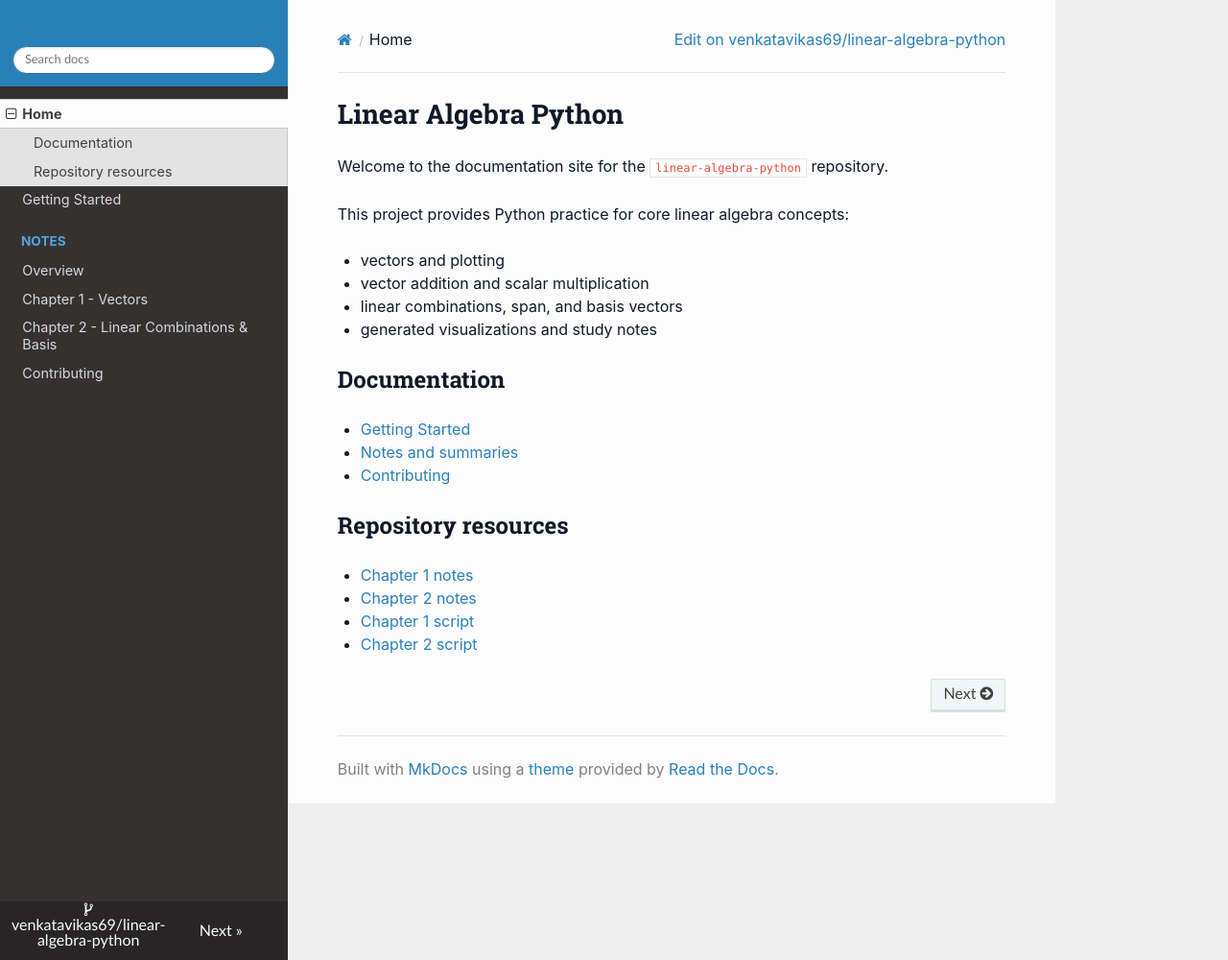
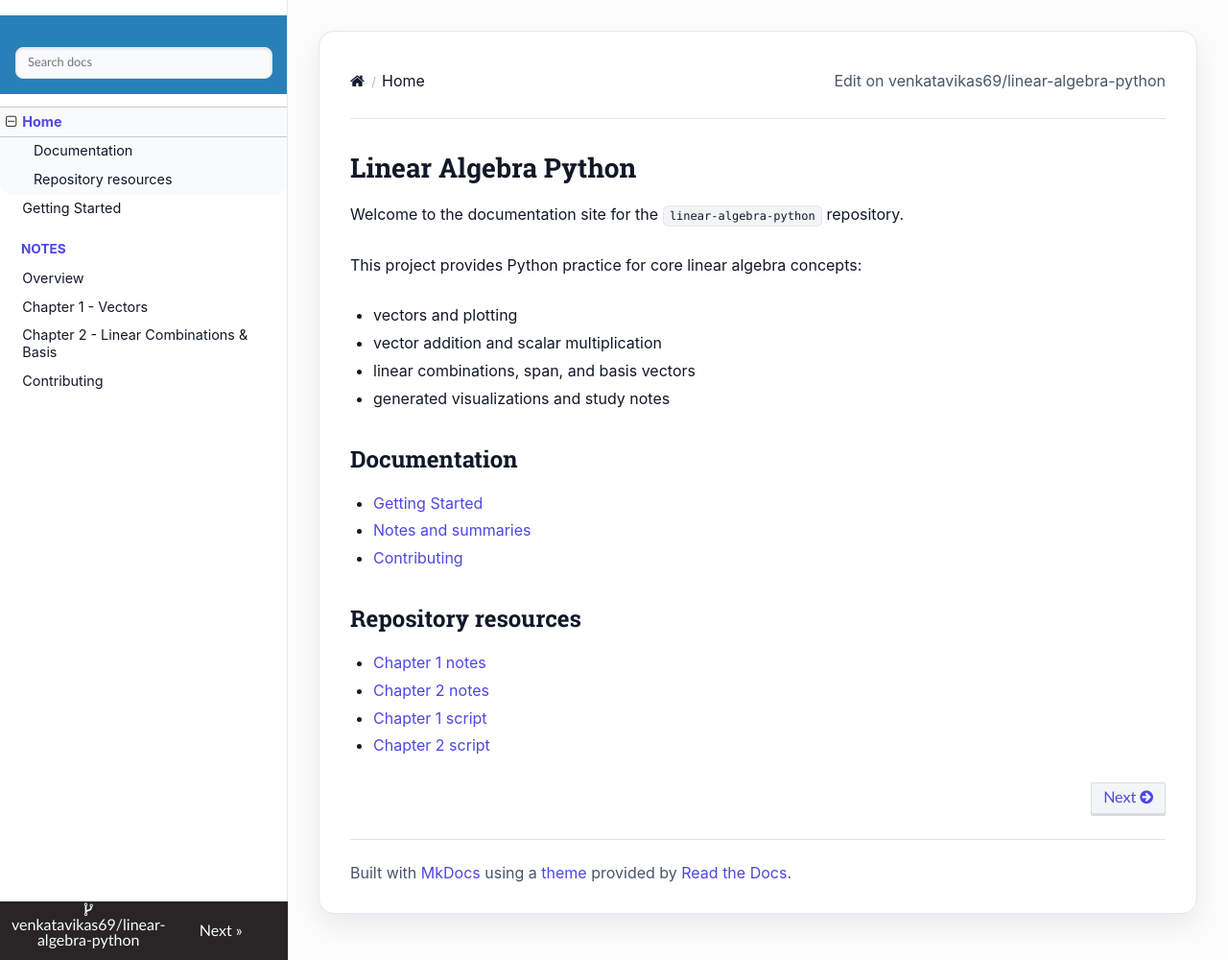
Before and after one commit to venkatavikas69/linear-algebra-python, an MkDocs documentation site: the page built from docs/index.md, in a window 1280 px wide and 1000 px high. Shown: the whole window at 96% size. Built offline with MkDocs 1.6.1, drawn with Linux system fonts in a browser that asks for light colours; nearby versions of some CDN libraries.

Commit message:
corrected css for dark themed devices

```diff
--- a/docs/css/custom.css
+++ b/docs/css/custom.css
@@ -1,4 +1,4 @@
-/* Custom MkDocs styling for a cleaner, centered layout */
+/* Custom ReadTheDocs theme styling with strong dark-mode contrast */
 
 :root {
   color-scheme: light;
@@ -36,167 +36,245 @@
   }
 }
 
+html,
 body {
-  direction: ltr !important;
-  text-align: left !important;
+  margin: 0;
+  padding: 0;
+  min-height: 100%;
+  background: var(--bg) !important;
+  color: var(--text) !important;
   font-family: 'Inter', 'Segoe UI', Helvetica, Arial, sans-serif;
-  background: var(--bg);
-  color: var(--text);
-}
-
-.md-container {
-  max-width: 1200px;
-  margin: 0 auto;
-  padding: 0 1rem 3rem;
-}
-
-.md-page {
-  padding: 1.5rem 0 2rem;
-}
-
-.md-main {
-  margin: 0 auto;
-  max-width: 980px;
-}
-
-.md-content {
-  padding: 0;
-}
-
-.md-typeset {
   text-align: left;
 }
 
-.md-typeset h1,
-.md-typeset h2,
-.md-typeset h3,
-.md-typeset h4 {
+.wy-body-for-nav {
+  background: var(--bg) !important;
+}
+
+.wy-grid-for-nav {
+  max-width: 1500px;
+  margin: 0 auto;
+}
+
+.wy-nav-side {
+  background: var(--surface) !important;
+  border-right: 1px solid var(--border) !important;
+}
+
+.wy-side-scroll {
+  padding: 1rem 0 2rem;
+}
+
+.wy-side-nav-search {
+  padding: 0 1rem 1rem;
+}
+
+.wy-side-nav-search a {
+  display: inline-flex;
+  align-items: center;
+  gap: 0.75rem;
+}
+
+.wy-side-nav-search img.logo {
+  max-height: 2.5rem;
+}
+
+.wy-menu-vertical,
+.wy-menu-horiz {
+  color: var(--text) !important;
+}
+
+.wy-menu-vertical li,
+.wy-menu-horiz li {
+  border-radius: 0.75rem;
+}
+
+.wy-menu-vertical li:hover,
+.wy-menu-horiz li:hover {
+  background: rgba(79, 70, 229, 0.08) !important;
+}
+
+.wy-menu-vertical a,
+.wy-menu-horiz a,
+.wy-nav-top a,
+.wy-breadcrumbs a {
+  color: var(--text) !important;
+}
+
+.wy-menu-vertical a:hover,
+.wy-menu-horiz a:hover,
+.wy-nav-top a:hover,
+.wy-breadcrumbs a:hover {
+  color: var(--primary) !important;
+}
+
+.wy-menu-vertical li.current > a,
+.wy-menu-vertical li.on > a {
+  background: var(--surface-strong) !important;
+  color: var(--primary) !important;
+  font-weight: 700;
+}
+
+.wy-nav-top {
+  background: var(--surface) !important;
+  border-bottom: 1px solid var(--border) !important;
+}
+
+.wy-nav-content-wrap {
+  background: transparent !important;
+}
+
+.wy-nav-content {
+  padding: 2rem 2rem 3rem !important;
+  max-width: 1080px;
+  margin: 0 auto;
+}
+
+.rst-content {
+  background: var(--surface) !important;
+  border: 1px solid var(--border) !important;
+  border-radius: 1rem;
+  padding: 2rem;
+  box-shadow: 0 12px 30px rgba(15, 23, 42, 0.08);
+  color: var(--text) !important;
+}
+
+.rst-content h1,
+.rst-content h2,
+.rst-content h3,
+.rst-content h4,
+.rst-content h5,
+.rst-content h6 {
+  color: var(--text) !important;
   margin-top: 2rem;
   margin-bottom: 1rem;
-  color: var(--text);
 }
 
-.md-typeset p,
-.md-typeset li,
-.md-typeset code,
-.md-typeset table,
-.md-typeset pre {
+.rst-content p,
+.rst-content li,
+.rst-content blockquote,
+.rst-content table,
+.rst-content ul,
+.rst-content ol {
+  color: var(--text) !important;
   line-height: 1.8;
 }
 
-.md-typeset a {
-  color: var(--primary);
+.rst-content a {
+  color: var(--primary) !important;
 }
 
-.md-typeset a:hover {
-  color: var(--accent);
+.rst-content a:hover {
+  color: var(--accent) !important;
 }
 
-.md-typeset blockquote {
-  border-left: 4px solid var(--blockquote-border);
-  background: var(--blockquote-bg);
-  color: var(--text);
+.rst-content blockquote {
+  background: var(--blockquote-bg) !important;
+  border-left: 4px solid var(--blockquote-border) !important;
+  color: var(--text) !important;
   padding: 1rem 1.25rem;
-  margin: 1.5rem 0;
 }
 
-.md-typeset table {
-  width: 100%;
-  border-collapse: collapse;
-  background: var(--surface);
+.rst-content code,
+.rst-content tt {
+  background: var(--code-bg) !important;
+  color: var(--text) !important;
+  border: 1px solid var(--border) !important;
+  border-radius: 0.35rem;
+  padding: 0.2rem 0.4rem;
 }
 
-.md-typeset table th,
-.md-typeset table td {
-  border: 1px solid var(--border);
-  padding: 0.85rem 1rem;
-}
-
-.md-typeset table th {
-  background: var(--surface-strong);
-}
-
-.md-typeset code {
-  background: var(--code-bg);
-  color: var(--text);
-  padding: 0.25rem 0.45rem;
-  border-radius: 0.35rem;
-}
-
-.md-typeset pre {
-  background: var(--pre-bg);
-  color: var(--pre-text);
+.rst-content pre {
+  background: var(--pre-bg) !important;
+  color: var(--pre-text) !important;
   padding: 1rem;
-  border-radius: 0.55rem;
+  border-radius: 0.65rem;
   overflow-x: auto;
 }
 
-.md-header {
-  background: var(--surface);
-  border-bottom: 1px solid var(--border);
+.rst-content table {
+  width: 100% !important;
+  border-collapse: collapse !important;
+  margin-bottom: 1.5rem !important;
 }
 
-.md-header-nav .md-nav__link {
-  color: var(--text);
+.rst-content th,
+.rst-content td {
+  padding: 0.85rem 1rem !important;
+  border: 1px solid var(--border) !important;
 }
 
-.md-header-nav .md-nav__link:hover,
-.md-header-nav .md-nav__link--active {
-  color: var(--primary);
+.rst-content th {
+  background: var(--surface-strong) !important;
 }
 
-.md-logo {
-  display: flex;
-  align-items: center;
+.wy-breadcrumbs,
+.wy-breadcrumbs li,
+.wy-breadcrumbs a,
+.wy-breadcrumbs .breadcrumb-item {
+  color: var(--muted) !important;
 }
 
-.md-logo img {
-  max-height: 2.6rem;
+.wy-breadcrumbs .breadcrumb-item.active {
+  color: var(--text) !important;
 }
 
-.md-sidebar {
-  background: var(--surface);
-  border-right: 1px solid var(--border);
+.wy-breadcrumbs .icon-home {
+  color: var(--text) !important;
 }
 
-.md-sidebar .md-nav__link {
-  color: var(--text);
+.wy-menu-vertical header,
+.wy-menu-vertical p.caption {
+  color: var(--primary) !important;
 }
 
-.md-sidebar .md-nav__link--active {
-  color: var(--primary);
-  font-weight: 600;
+.wy-menu-vertical li.current,
+.wy-menu-vertical li.on {
+  background: var(--surface-strong) !important;
 }
 
-.md-nav__item {
+.wy-nav-side .wy-form input[type="text"] {
+  width: 100%;
+  border: 1px solid var(--border) !important;
   border-radius: 0.5rem;
+  padding: 0.5rem 0.75rem;
+  background: var(--surface-strong) !important;
+  color: var(--text) !important;
 }
 
-.md-nav__item:hover {
-  background: rgba(79, 70, 229, 0.08);
+.wy-nav-side .wy-form input[type="text"]:focus {
+  border-color: var(--primary) !important;
+  outline: none !important;
 }
 
-.md-content .md-typeset > *:first-child {
-  margin-top: 0;
+footer,
+footer a {
+  color: var(--muted) !important;
 }
 
 @media screen and (max-width: 980px) {
-  .md-sidebar {
-    position: relative;
-    border-right: none;
+  .wy-nav-content {
+    padding: 1.5rem 1rem 2rem !important;
   }
 
-  .md-main {
-    padding: 0;
+  .rst-content {
+    padding: 1.5rem 1rem;
   }
 }
 
 @media screen and (max-width: 640px) {
-  .md-container {
-    padding: 0 0.75rem 2rem;
+  .wy-nav-side {
+    width: 100% !important;
+    border-right: none !important;
   }
 
-  .md-page {
-    padding-top: 1rem;
+  .wy-nav-content {
+    padding: 1rem 0.75rem 1.5rem !important;
+  }
+
+  .rst-content {
+    border-radius: 0.75rem;
+    margin: 0;
+    padding: 1.25rem;
   }
 }
```
Also changed, not shown: site/css/custom.css, site/index.html.
